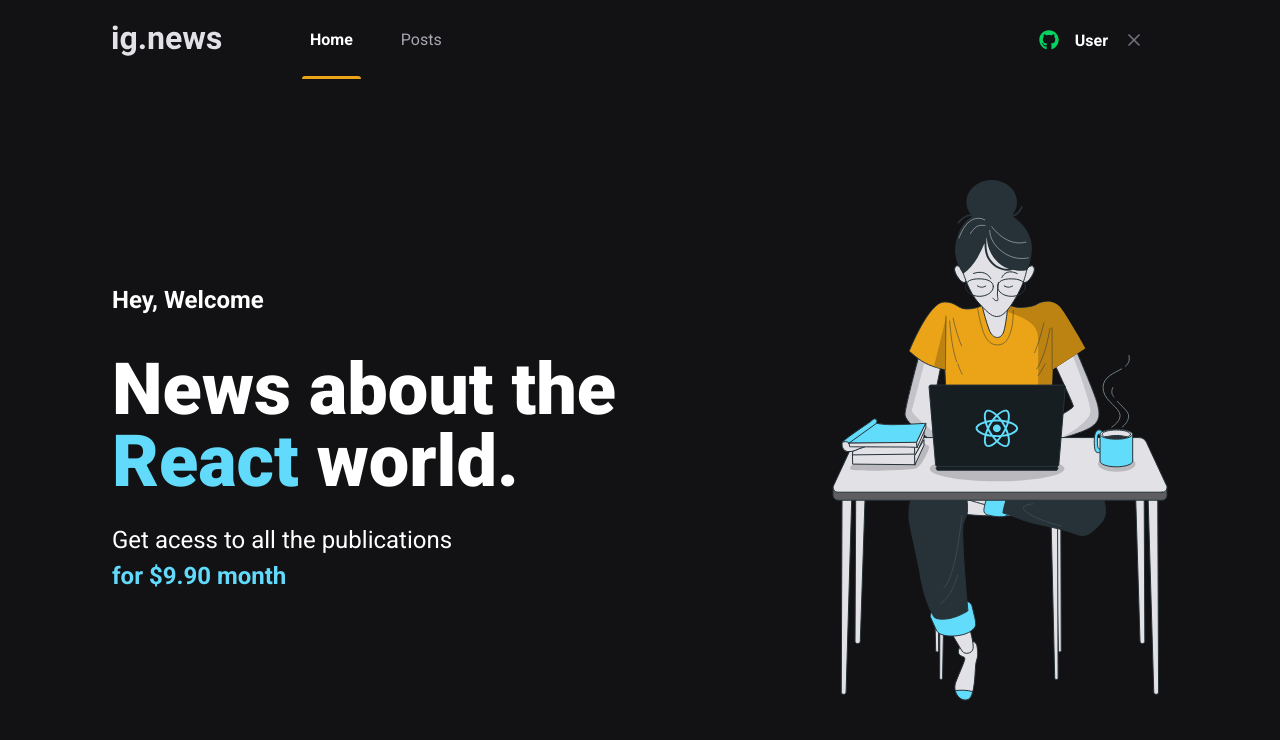
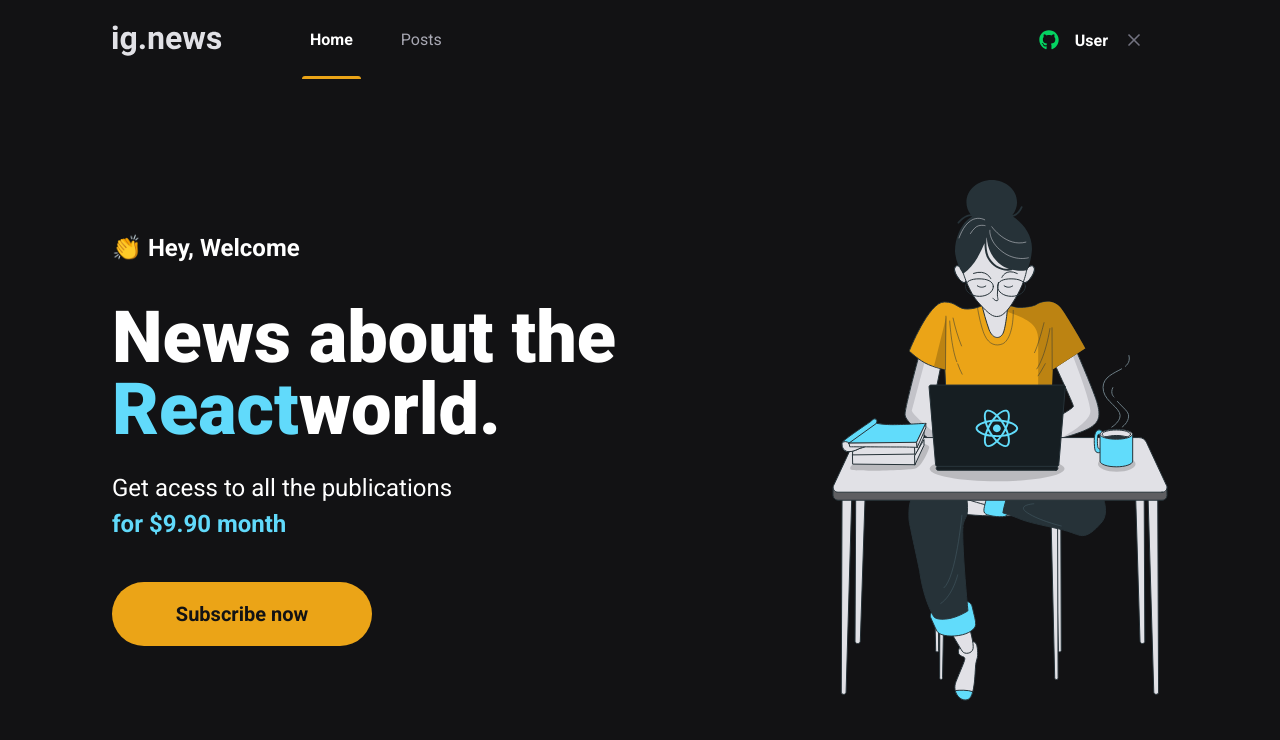
Before and after one commit to ThomazAquino/tomate-news, a Next.js app: page / in a window 1280 px wide. Shown: the top 740 px of the page. Built offline with nearby package versions, Linux system fonts and the light colour scheme.

Commit message:
feat(home): add subscribe button

```diff
--- /dev/null
+++ b/src/components/SubscribeButton/index.tsx
@@ -0,0 +1,9 @@
+import styles from "./styles.module.scss";
+
+export function SubscribeButton() {
+  return (
+    <button type="button" className={styles.subscribeButton}>
+      Subscribe now
+    </button>
+  );
+}
--- /dev/null
+++ b/src/components/SubscribeButton/styles.module.scss
@@ -0,0 +1,20 @@
+.subscribeButton {
+  width: 260px;
+  height: 4rem;
+  border: 0;
+  border-radius: 2rem;
+  background: var(--yellow-500);
+  color: var(--gray-900);
+  font-size: 1.25rem;
+  font-weight: bold;
+
+  display: flex;
+  justify-content: center;
+  align-items: center;
+
+  transition: filter 0.2s;
+
+  &:hover {
+    filter: brightness(0.8);
+  }
+}
--- a/src/pages/home.module.scss
+++ b/src/pages/home.module.scss
@@ -12,7 +12,7 @@
 .hero {
   max-width: 600px;
 
-  >span {
+  > span {
     font-size: 1.5rem;
     font-weight: bold;
   }
--- a/src/pages/index.tsx
+++ b/src/pages/index.tsx
@@ -1,6 +1,7 @@
-import Head from 'next/head';
+import Head from "next/head";
+import { SubscribeButton } from "../components/SubscribeButton";
 
-import styles from './home.module.scss';
+import styles from "./home.module.scss";
 
 export default function Home() {
   return (
@@ -11,17 +12,19 @@
 
       <main className={styles.contentContainer}>
         <section className={styles.hero}>
-          <span>Hey, Welcome</span>
-          <h1>News about the <span>React</span> world.</h1>
+          <span>👏 Hey, Welcome</span>
+          <h1>
+            News about the <span>React</span>world.
+          </h1>
           <p>
-            Get acess to all the publications <br/>
+            Get acess to all the publications <br />
             <span>for $9.90 month</span>
           </p>
+          <SubscribeButton />
         </section>
-       {/* eslint-disable-next-line @next/next/no-img-element */}
-      <img src="/images/avatar.svg" alt="Girl coding"  />
+        {/* eslint-disable-next-line @next/next/no-img-element */}
+        <img src="/images/avatar.svg" alt="Girl coding" />
       </main>
-
     </>
-  )
+  );
 }
```
